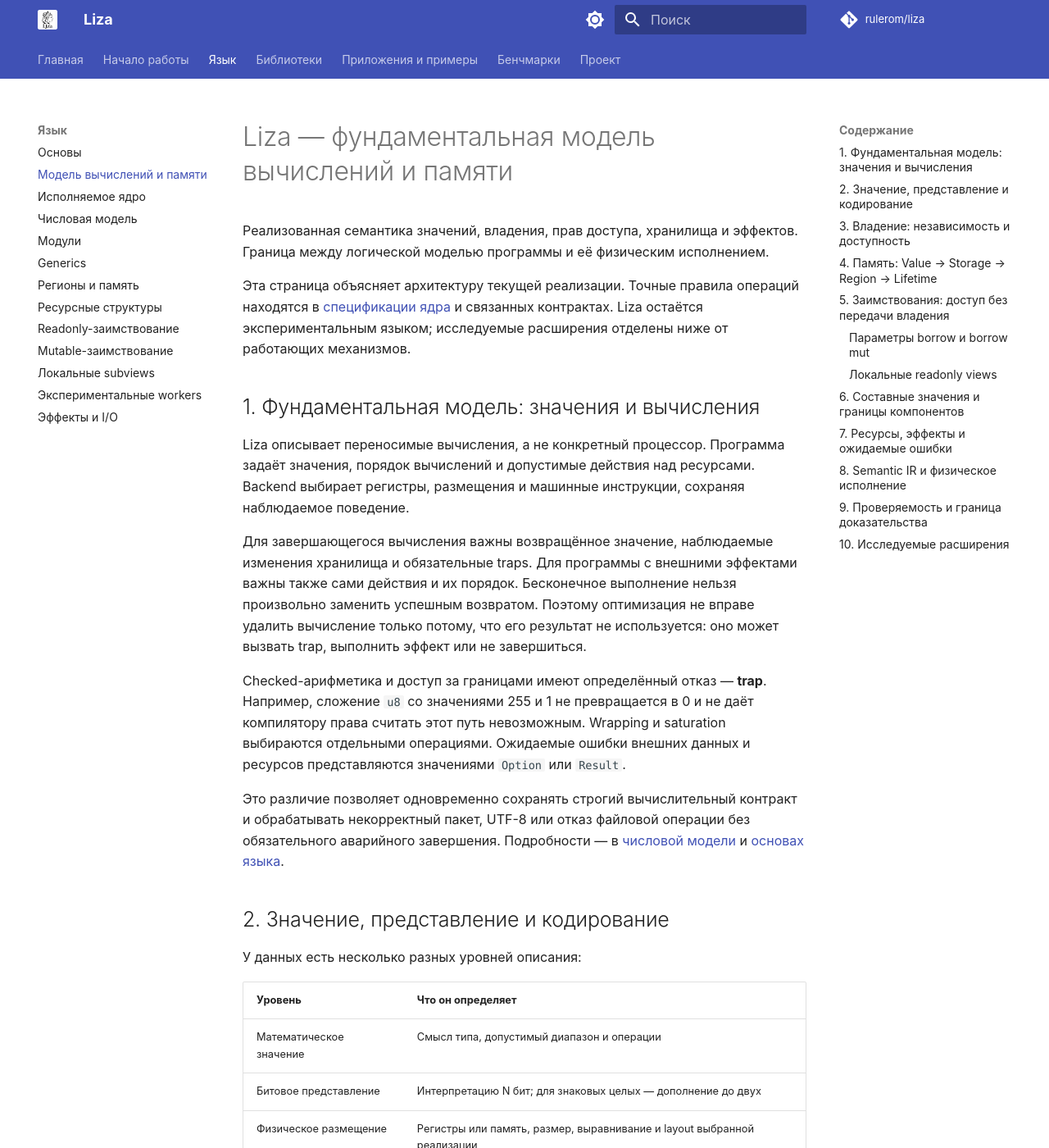
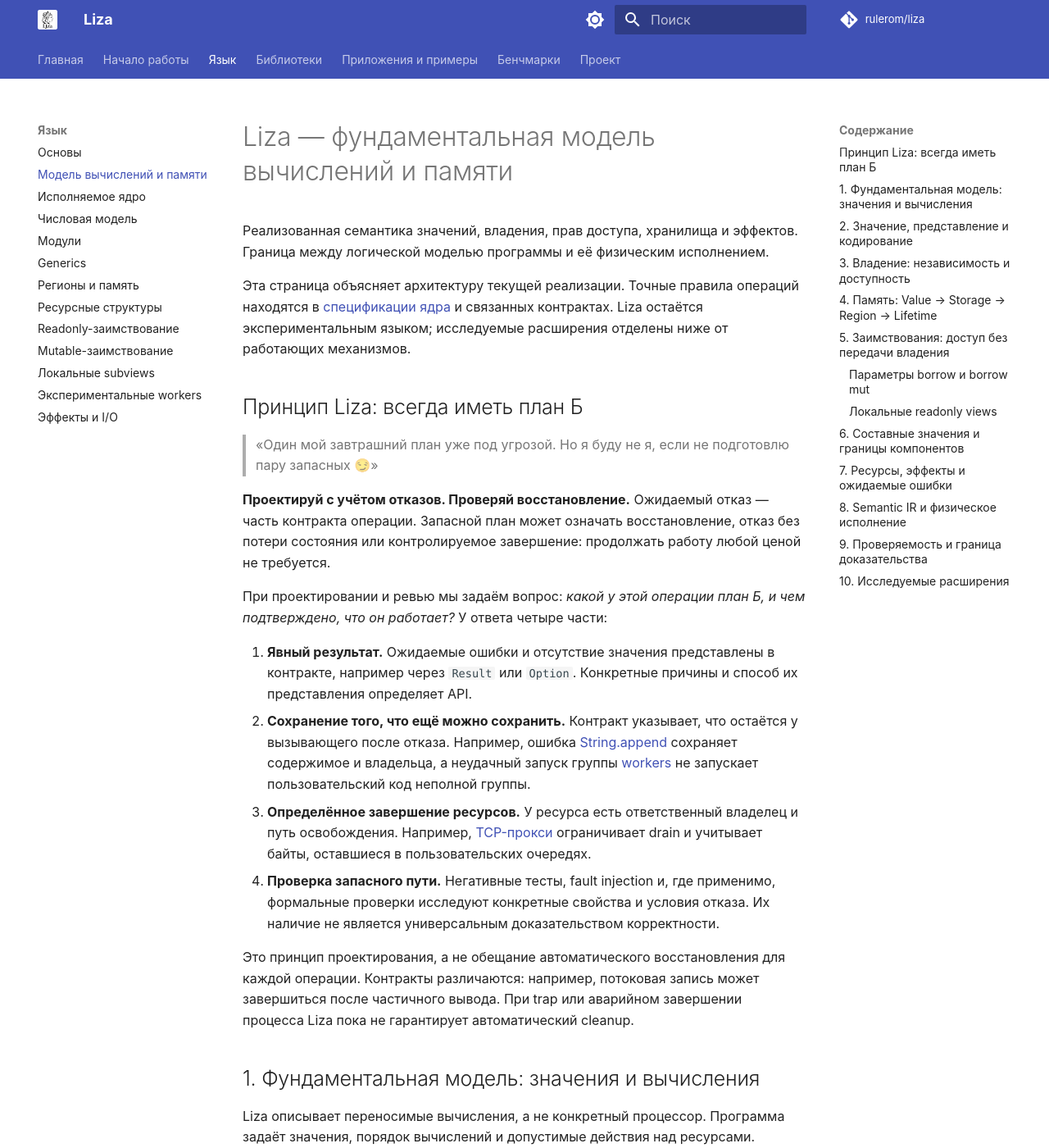
Before and after one commit to rulerom/liza, an MkDocs documentation site: the page built from docs/design.md, in a window 1280 px wide and 1400 px high. Shown: the whole window at 82% size. Built offline with MkDocs 1.6.1 and Material for MkDocs 9.7.7, drawn with Linux system fonts in a browser that asks for light colours; comment, search, counter and statistics services are not loaded.

Commit message:
docs: add plan B design principle

```diff
--- a/docs/design.md
+++ b/docs/design.md
@@ -11,6 +11,40 @@
 операций находятся в [спецификации ядра](core.md) и связанных контрактах.
 Liza остаётся экспериментальным языком; исследуемые расширения отделены
 ниже от работающих механизмов.
+
+<a id="plan-b"></a>
+
+## Принцип Liza: всегда иметь план Б
+
+> «Один мой завтрашний план уже под угрозой. Но я буду не я, если не подготовлю пару запасных 😏»
+
+**Проектируй с учётом отказов. Проверяй восстановление.** Ожидаемый отказ —
+часть контракта операции. Запасной план может означать восстановление,
+отказ без потери состояния или контролируемое завершение: продолжать работу
+любой ценой не требуется.
+
+При проектировании и ревью мы задаём вопрос: *какой у этой операции план Б,
+и чем подтверждено, что он работает?* У ответа четыре части:
+
+1. **Явный результат.** Ожидаемые ошибки и отсутствие значения представлены
+   в контракте, например через `Result` или `Option`. Конкретные причины и
+   способ их представления определяет API.
+2. **Сохранение того, что ещё можно сохранить.** Контракт указывает, что
+   остаётся у вызывающего после отказа. Например, ошибка
+   [String.append](owned-string.md) сохраняет содержимое и владельца, а
+   неудачный запуск группы [workers](scoped-workers.md) не запускает
+   пользовательский код неполной группы.
+3. **Определённое завершение ресурсов.** У ресурса есть ответственный владелец
+   и путь освобождения. Например, [TCP-прокси](tcp-proxy-operations.md)
+   ограничивает drain и учитывает байты, оставшиеся в пользовательских очередях.
+4. **Проверка запасного пути.** Негативные тесты, fault injection и, где
+   применимо, формальные проверки исследуют конкретные свойства и условия
+   отказа. Их наличие не является универсальным доказательством корректности.
+
+Это принцип проектирования, а не обещание автоматического восстановления для
+каждой операции. Контракты различаются: например, потоковая запись может
+завершиться после частичного вывода. При trap или аварийном завершении процесса
+Liza пока не гарантирует автоматический cleanup.
 
 ## 1. Фундаментальная модель: значения и вычисления
 
```
Also changed, not shown: docs/index.md (+10 -0 lines).
